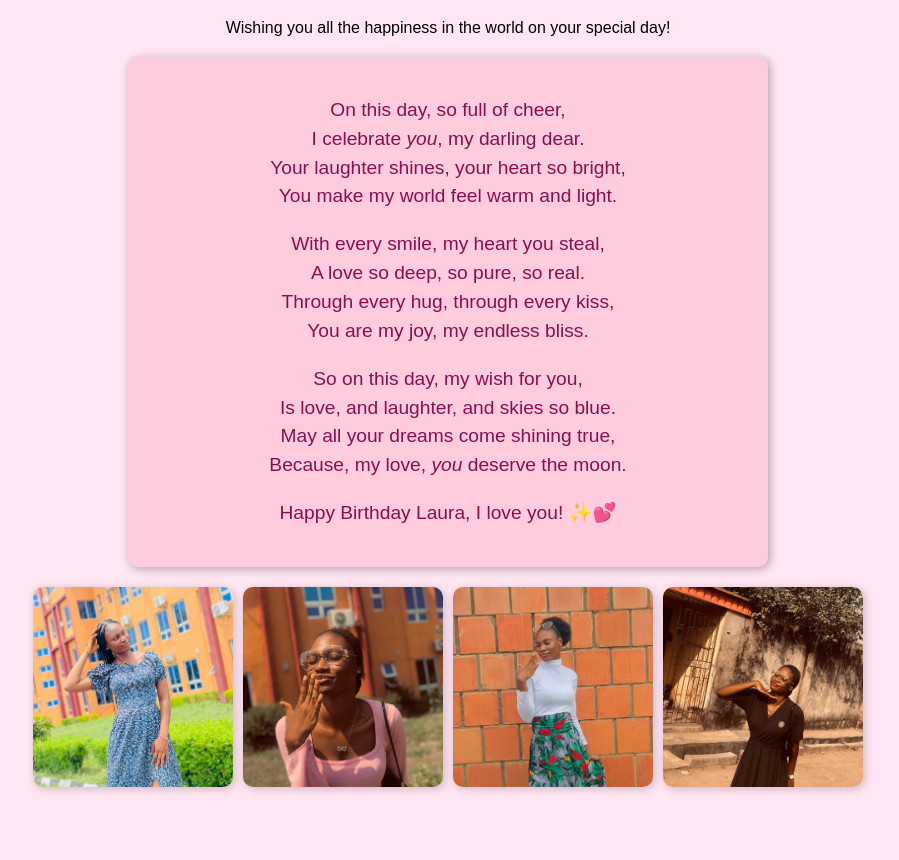
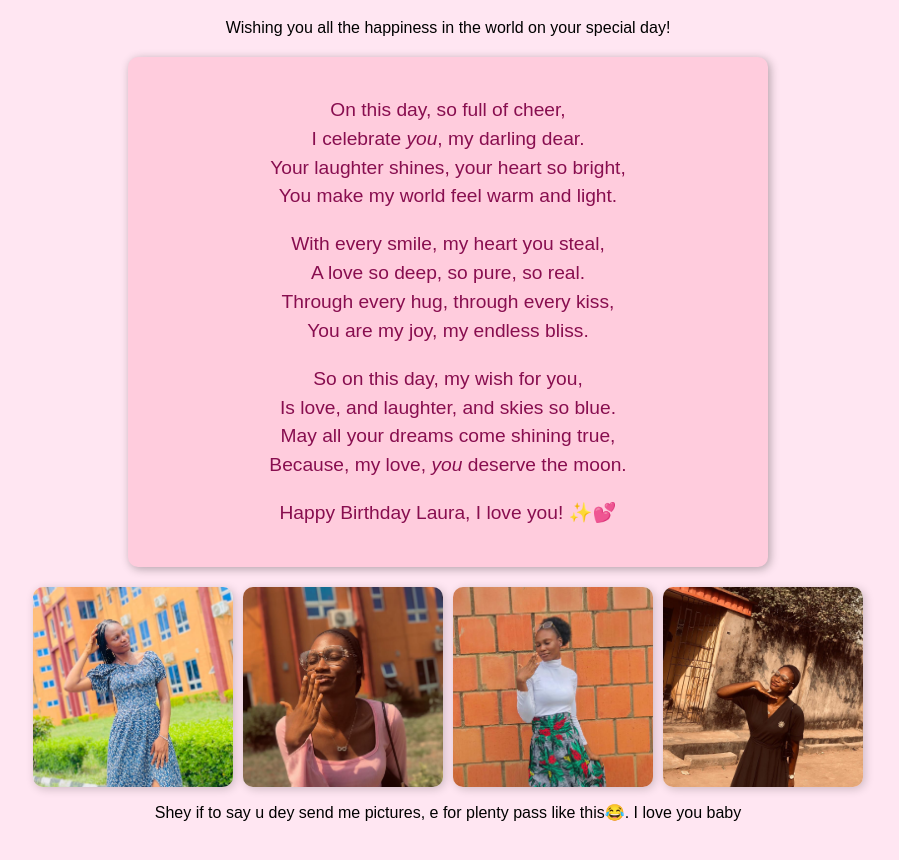
Before and after one commit to Khazz01/Birthday-Wish, a plain HTML site: page index.html in a window 1280 px wide. Shown: the part 90-950 px from the top of the page, without its empty margins (192-1091 px from the left). Before the commit the page ends 905 px from the top, so only its background shows below. Drawn offline with Linux system fonts and the light colour scheme.

Commit message:
Update index.html

```diff
--- a/index.html
+++ b/index.html
@@ -70,5 +70,6 @@
         <img src="images/laura3.jpeg" alt="Beautiful Moment 3">
         <img src="images/laura4.jpeg" alt="Beautiful Moment 4">
     </div>
+    <p>Shey if to say u dey send me pictures, e for plenty pass like this😂. I love you baby </p>
 </body>
 </html>
```
